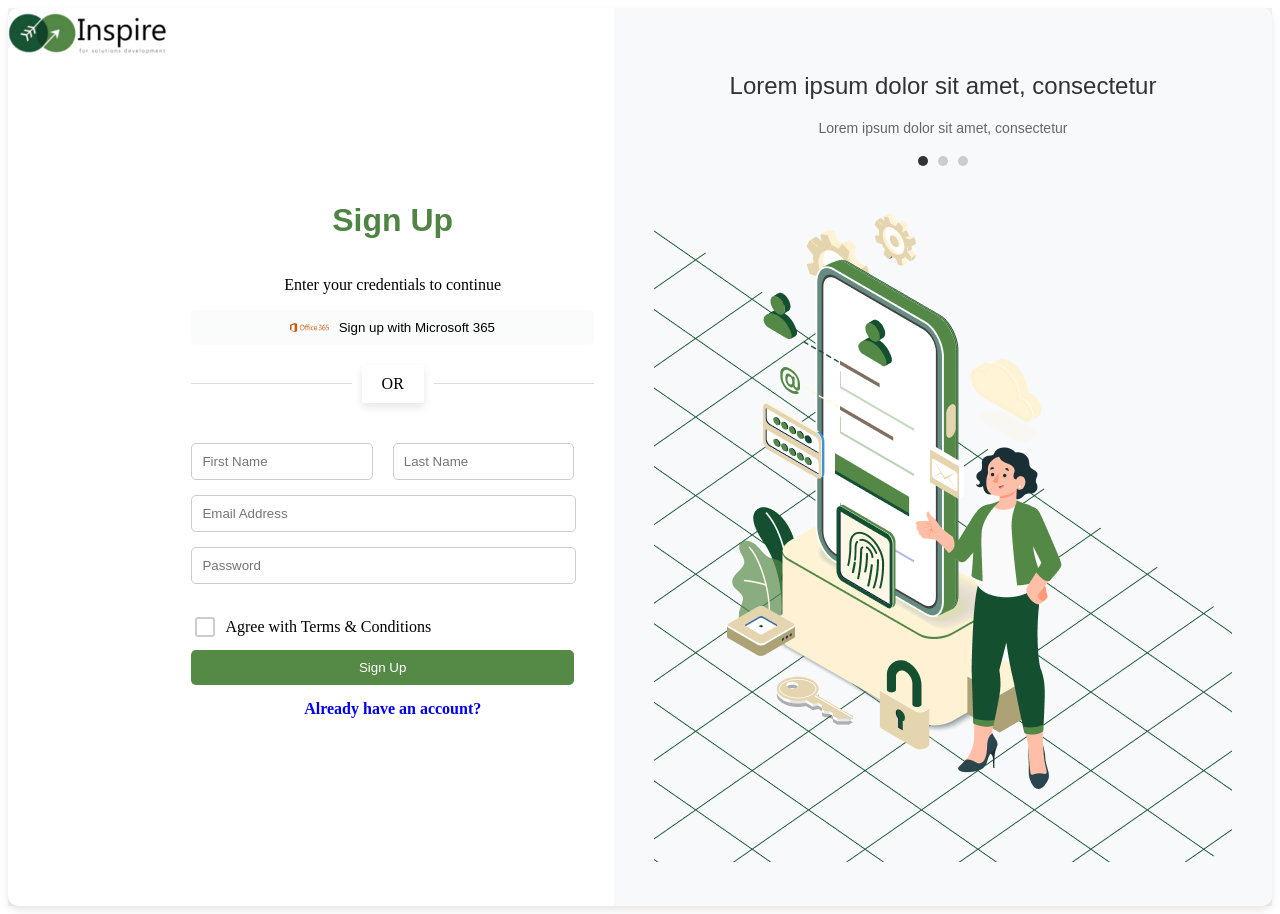
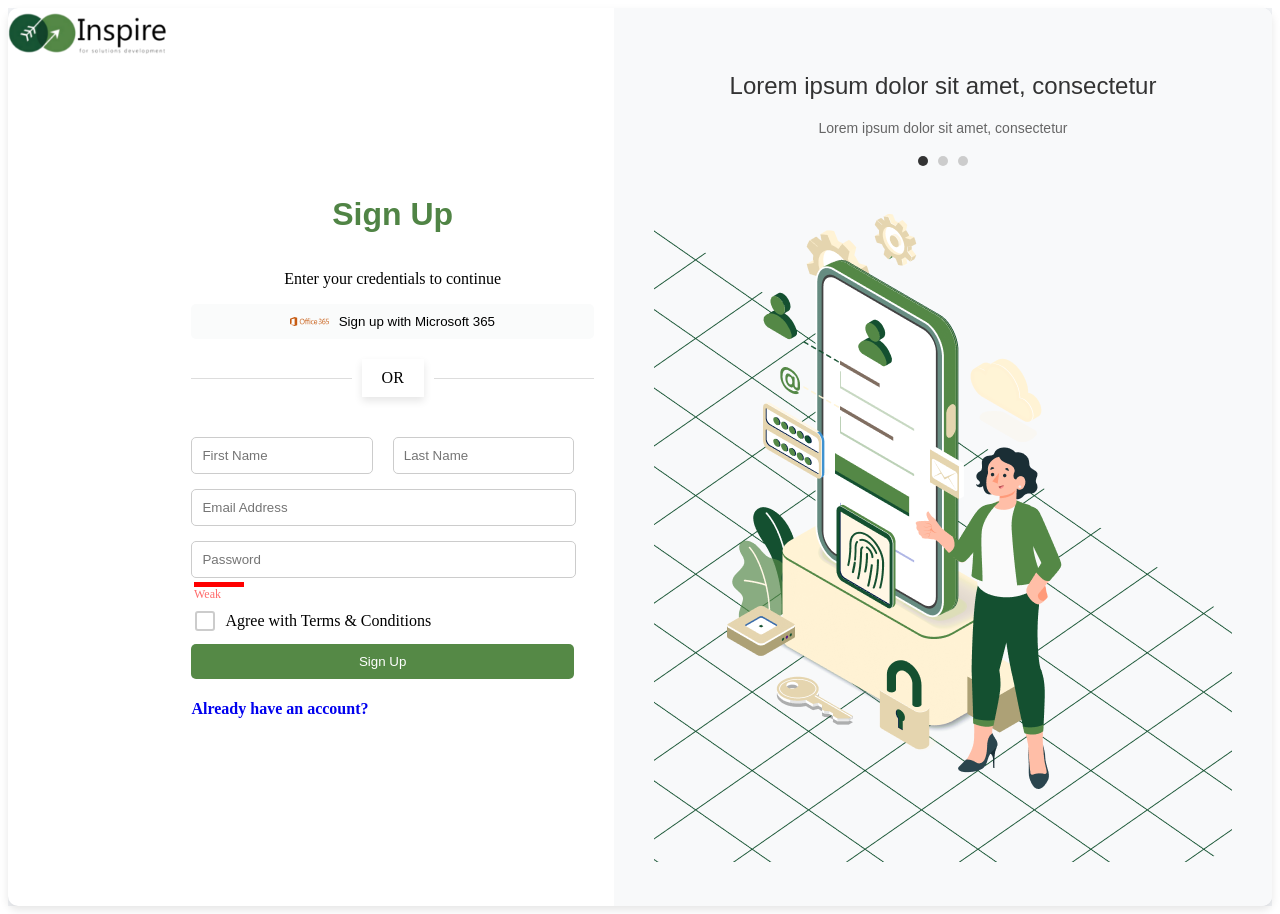
Before and after one commit to ALsaeed323/react_task, a React (Create React App) app: page / in a window 1280 px wide. Built offline with nearby package versions, Linux system fonts and the light colour scheme.

Commit message:
costamize strength password

```diff
--- a/src/components/SignUpForm.js
+++ b/src/components/SignUpForm.js
@@ -1,4 +1,4 @@
-import React, { useState } from "react";
+import React, { useState, useEffect } from "react";
 import { Link } from "react-router-dom";
 import "./SignupForm.css";
 
@@ -10,6 +10,7 @@ function SignupForm(props) {
     password: "",
   });
   const [termsChecked, setTermsChecked] = useState(false); // State for checkbox
+  const [passwordStrength, setPasswordStrength] = useState(""); // State for password strength
 
   function submitHandler(event) {
     event.preventDefault();
@@ -44,6 +45,20 @@ function SignupForm(props) {
   function handleCheckboxChange(event) {
     setTermsChecked(event.target.checked);
   }
+
+  const determinePasswordStrength = (password) => {
+    if (password.length < 6) {
+      return "Weak";
+    } else if (password.length >= 6 && password.length < 10) {
+      return "Moderate";
+    } else {
+      return "Strong";
+    }
+  };
+
+  useEffect(() => {
+    setPasswordStrength(determinePasswordStrength(formData.password));
+  }, [formData.password]);
 
   return (
     <form className="signup-form" onSubmit={submitHandler}>
@@ -82,8 +97,25 @@ function SignupForm(props) {
           value={formData.password}
           onChange={handleInputChange}
         />
+        <div className="password-strength" style={ { marginRight: "340px",}}>
+          <div
+            style={{
+              width: "100%",
+              height: "5px",
+              backgroundColor:
+                passwordStrength === "Weak"
+                  ? "red"
+                  : passwordStrength === "Moderate"
+                  ? "orange"
+                  : "green",
+              marginTop: "50px",
+              marginRight: "50px",
+            }}
+          ></div>
+          <span>{passwordStrength}</span>
+        </div>
+      </div>
 
-      </div>
       <div className="checkbox-group">
         <input
           type="checkbox"
@@ -94,11 +126,12 @@ function SignupForm(props) {
         />
         <label htmlFor="terms">Agree with Terms &amp; Conditions</label>
       </div>
+
       <button type="submit" className="signup-btn">
         Sign Up
       </button>
       <Link to="/signin" style={{ textDecoration: "none" }}>
-        <p className="sign-link">Already have an account?</p>
+        <h4>Already have an account?</h4>
       </Link>
     </form>
   );
```
